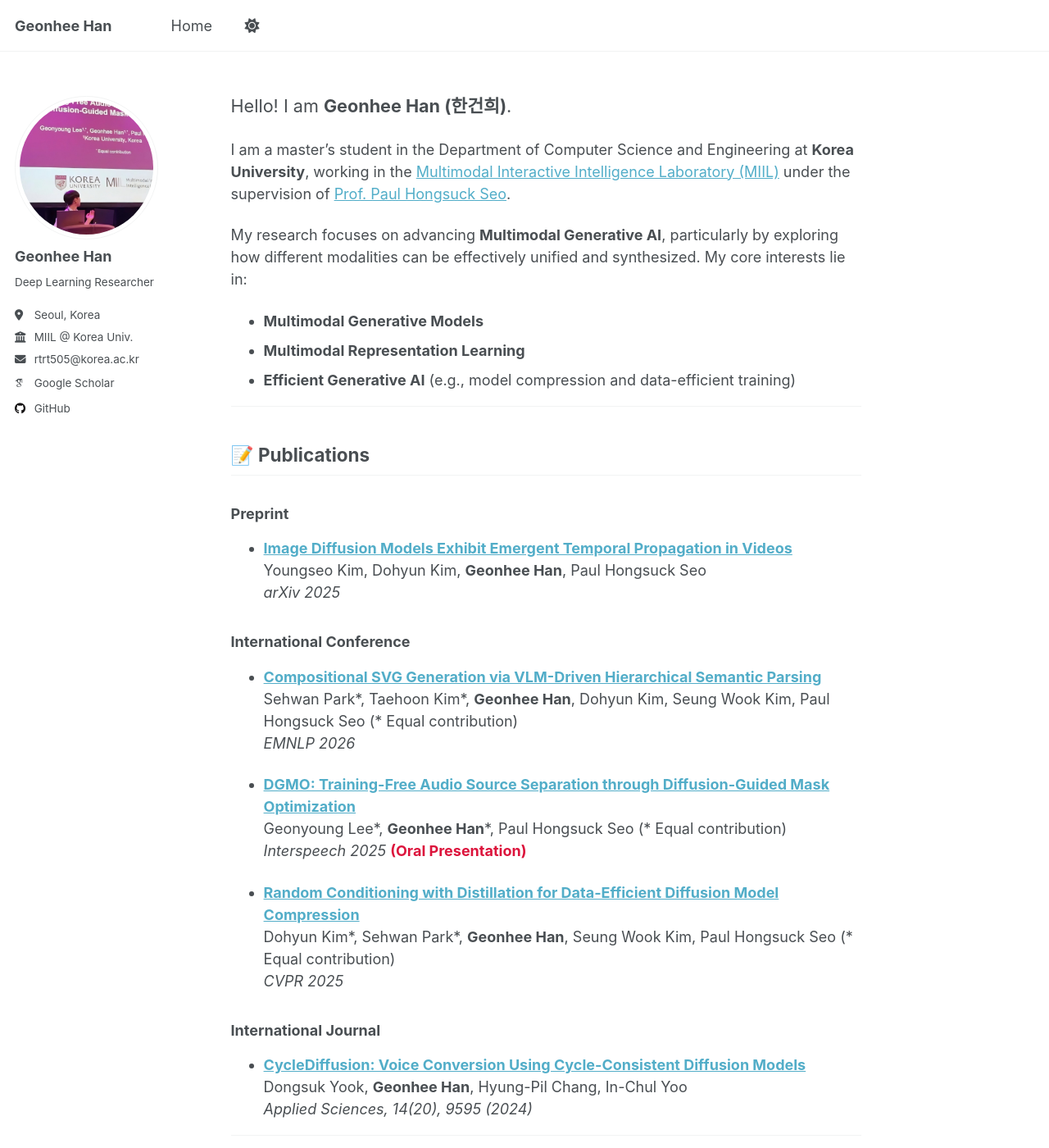
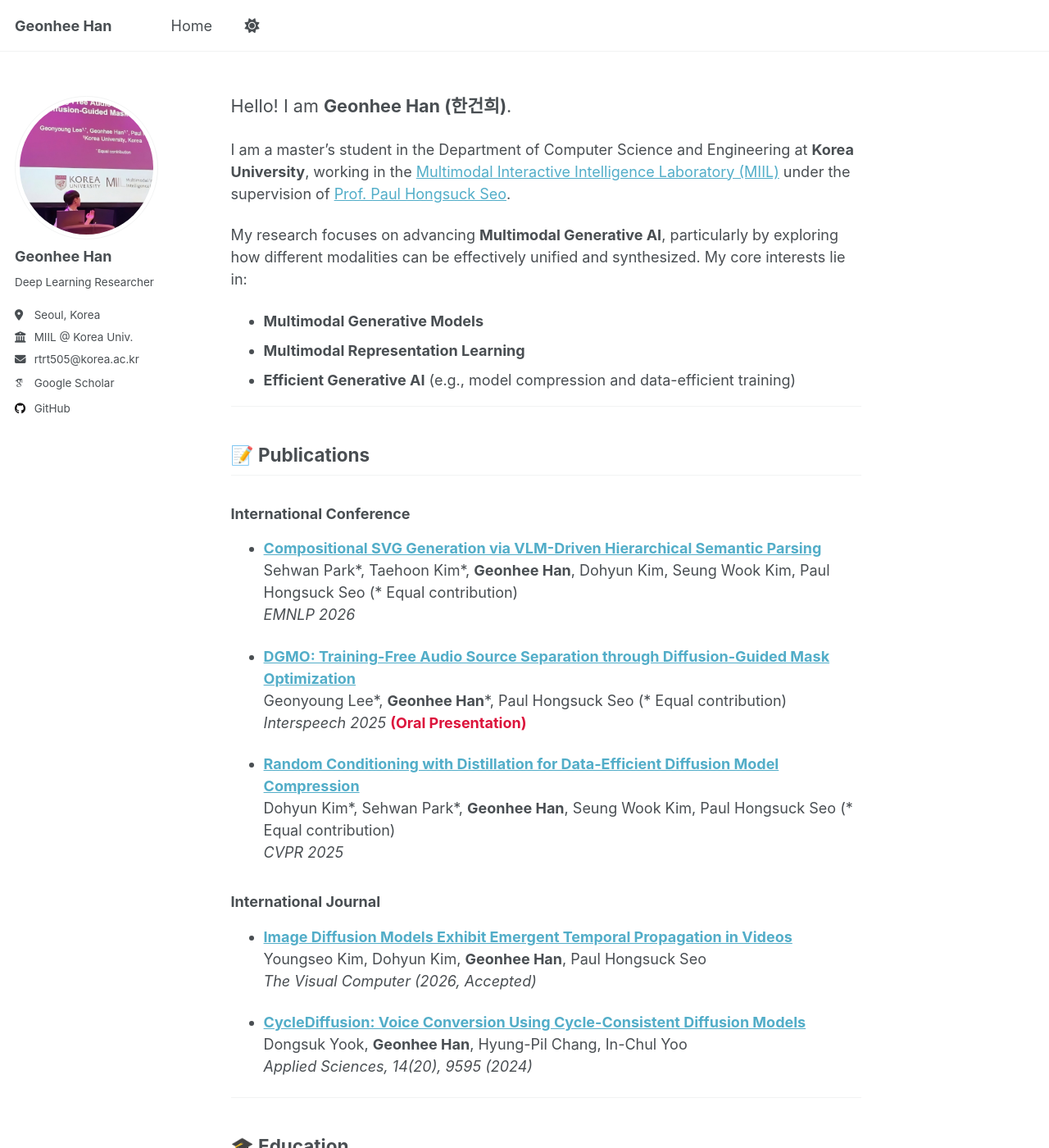
Before and after one commit to chaksseu/chaksseu.github.io, a Jekyll site: the page built from _pages/home.md, in a window 1280 px wide and 1400 px high. Shown: the whole window at 82% size. Built offline with Jekyll 4.4.1, drawn with Linux system fonts in a browser that asks for light colours; some web fonts are replaced; some of the changed lines change nothing that is shown.

Commit message:
update 261009

```diff
--- a/_pages/home.md
+++ b/_pages/home.md
@@ -20,12 +20,6 @@
 
 ## 📝 Publications
 
-### Preprint
-
-* **[Image Diffusion Models Exhibit Emergent Temporal Propagation in Videos](https://xwsa568.github.io/DRIFT/)** <br>
-  Youngseo Kim, Dohyun Kim, **Geonhee Han**, Paul Hongsuck Seo <br>
-  *arXiv 2025* <br>
-
 ### International Conference
 
 * **[Compositional SVG Generation via VLM-Driven Hierarchical Semantic Parsing](https://ku-miil.github.io/semantic-svg-generation/)** <br>
@@ -41,6 +35,10 @@
   *CVPR 2025* <br>
 
 ### International Journal
+
+* **[Image Diffusion Models Exhibit Emergent Temporal Propagation in Videos](https://xwsa568.github.io/DRIFT/)** <br>
+  Youngseo Kim, Dohyun Kim, **Geonhee Han**, Paul Hongsuck Seo <br>
+  *The Visual Computer (2026, Accepted)* <br>
 
 * **[CycleDiffusion: Voice Conversion Using Cycle-Consistent Diffusion Models](https://ai.korea.ac.kr/demo-cyclediffusion-vc/)** <br>
   Dongsuk Yook, **Geonhee Han**, Hyung-Pil Chang, In-Chul Yoo <br>
```
